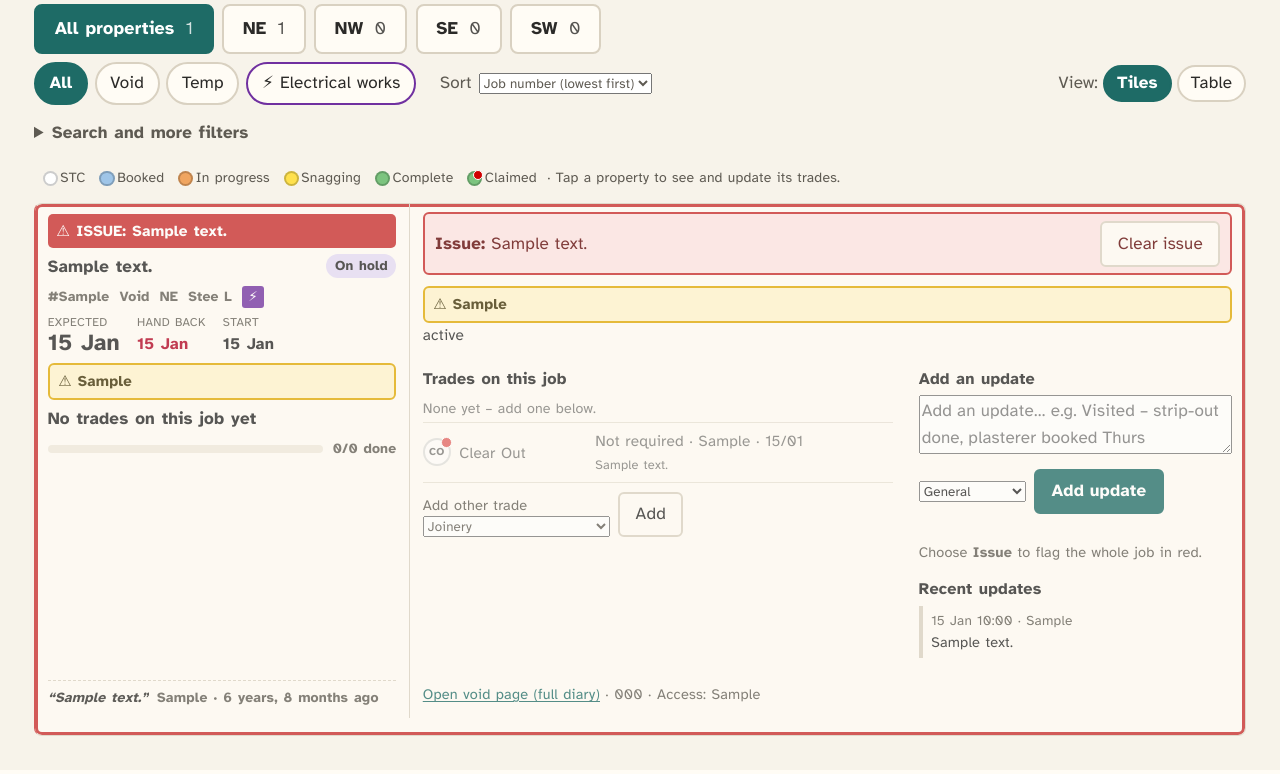
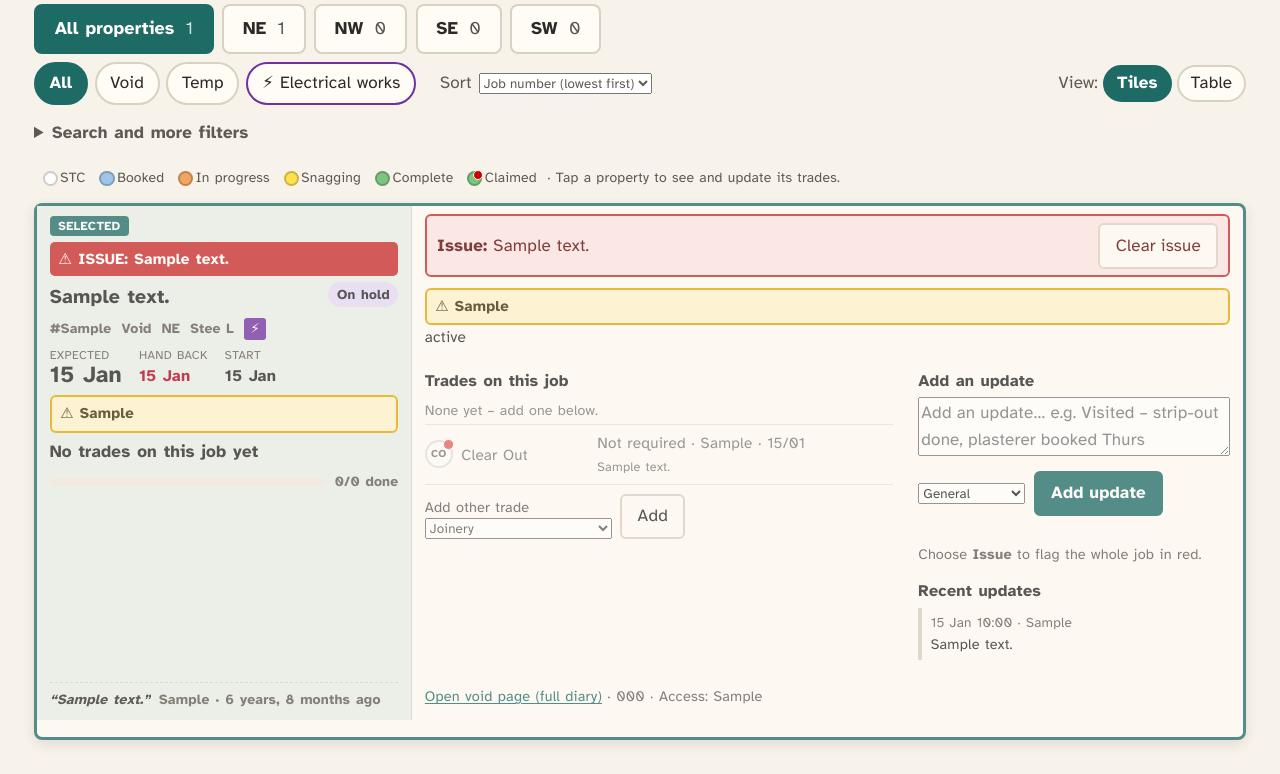
Before and after one commit to dayneral/Order-system, a Django app: page /voids/ in a window 1280 px wide, after a click that opens the changed part. Shown: the part 172-946 px from the top of the page. Before the commit the page ends 908 px from the top, so only its background shows below. Run offline with Django 5.2, Linux system fonts and the light colour scheme; a user stored in the database is signed in; data comes from the database, SQL or seed files in the repository; tables that the repository leaves empty hold one stand-in row (values such as "Sample post"); data that the repository does not hold is empty.

Commit message:
Voids tiles: close up the gap when a tile opens, mark the opened tile as Selected
Co-Authored-By: Claude Opus 5.5 <noreply@anthropic.com>
Claude-Session: https://claude.ai/code/session_01FmFqdhit4df9Yt3pSvoEpM

```diff
--- a/static/css/app.css
+++ b/static/css/app.css
@@ -402,3 +402,10 @@ table.grid tr.unused td { opacity: .6; }
 }
 .tiles { grid-auto-flow: row; }
 @media (min-width: 701px) { .tile.open .tile-body { grid-template-columns: 1.5fr 1fr; } }
+/* Opened tile: the other tiles close up the gap (dense flow) and the open one gets its
+   own full row, clearly marked as the selected property. */
+.tiles { grid-auto-flow: row dense; }
+.tile.open { border: 3px solid var(--brand) !important; box-shadow: 0 4px 14px #0002; }
+.tile.open summary { background: color-mix(in srgb, var(--brand) 10%, var(--card)); }
+.tile.open summary .tile-addr { font-size: 1.15rem; }
+.tile.open summary::before { content: "Selected"; align-self: flex-start; background: var(--brand); color: var(--brand-ink); font-size: .72rem; font-weight: 700; padding: .05rem .5rem; border-radius: 4px; letter-spacing: .03em; text-transform: uppercase; }
--- a/templates/voids/_tile.html
+++ b/templates/voids/_tile.html
@@ -1,6 +1,6 @@
 {% with v=row.void %}
 <article class="tile st-{{ v.status }}{% if row.overdue %} overdue{% endif %}{% if v.on_hold %} held{% endif %}{% if v.issue_flag %} has-issue{% endif %}{% if open %} open{% endif %}" id="tile-{{ v.pk }}">
-<details{% if open %} open{% endif %} ontoggle="this.parentElement.classList.toggle('open', this.open)">
+<details{% if open %} open{% endif %} ontoggle="this.parentElement.classList.toggle('open', this.open); if (this.open) this.parentElement.scrollIntoView({behavior: 'smooth', block: 'nearest'})">
   <summary>
     {% if v.issue_flag %}<div class="issue-banner" role="alert">⚠ ISSUE{% if v.issue_note %}: {{ v.issue_note|truncatechars:70 }}{% endif %}</div>{% endif %}
     <div class="tile-top">
```
Also changed, not shown: docs/VOIDS_PLAN.md (+1 -1 lines).
